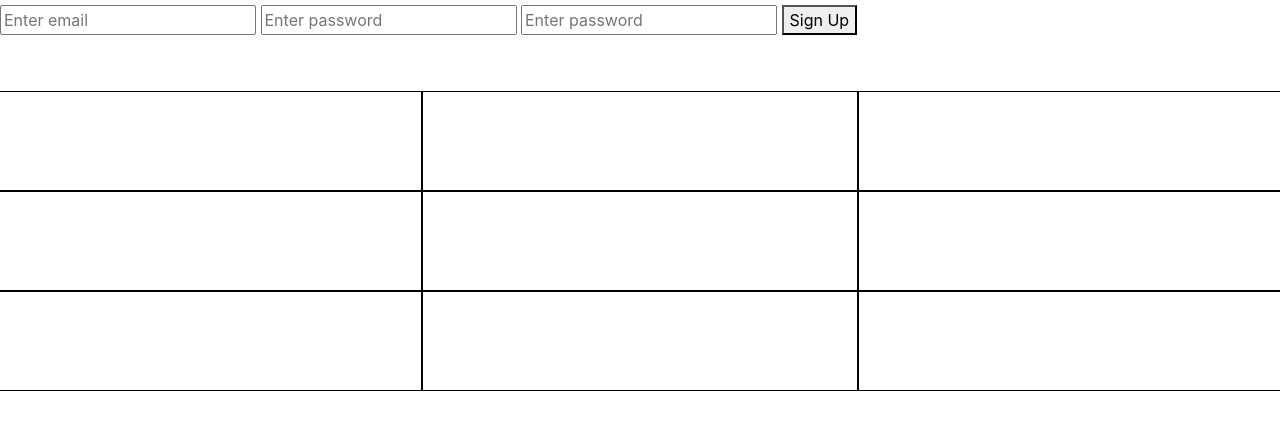
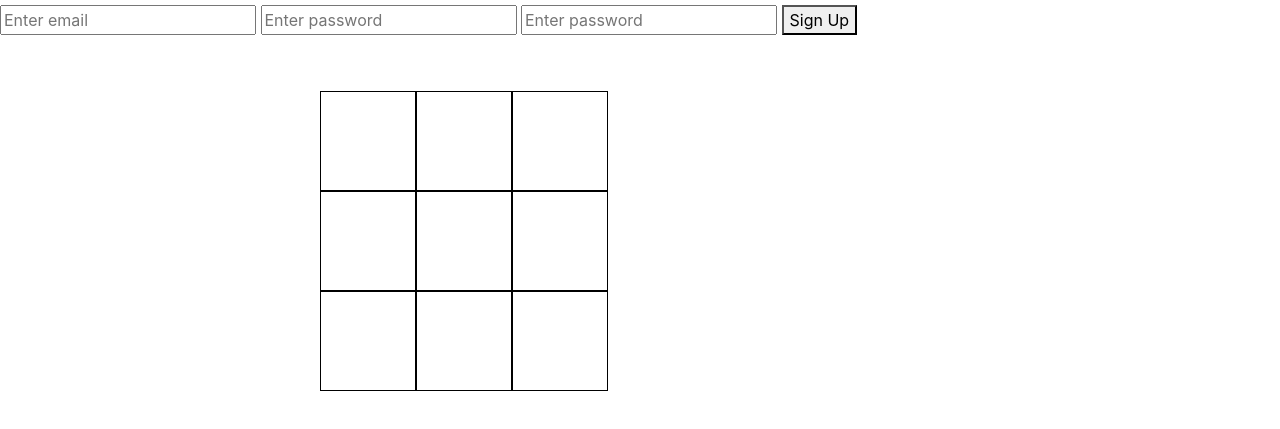
Before and after one commit to yingsongsana/tic-tac-toe-client, a website built with webpack: page index.html in a window 1280 px wide. Shown: the part 97-526 px from the top of the page. Built offline with nearby package versions, Linux system fonts and the light colour scheme.

Commit message:
Tweaked the game board in CSS
Board is now semi squares. The board changes dimension slightly which
each click/play, will have to adjust. Would like to have it be dead
center of page. Also, started code on figuring out how to say board is
full... not very successful

```diff
--- a/assets/scripts/ui.js
+++ b/assets/scripts/ui.js
@@ -2,8 +2,6 @@
 
 const userMessage = function (newText) {
   $('#game-message').text(newText)
-  $('#game-massage').removeClass('alt_alert')
-  $('#game-massage').addClass('alert')
 }
 const alertMessage = function (newText) {
   $('#alert-message').text(newText)
--- a/assets/styles/index.scss
+++ b/assets/styles/index.scss
@@ -1,4 +1,5 @@
 @import '~bootstrap/scss/bootstrap';
+
 
 .success {
   color: green;
@@ -8,11 +9,15 @@
   color: red;
 }
 
+.game-board {
+  position: absolute;
+  margin-left: 25%;
+  margin-right: 25%;
+}
+
 .box {
   align-items: center;
   background-color: none;
   border: 1px solid black;
-  display: flex;
   height: 100px;
-  justify-content: center;
 }
```
Also changed, not shown: assets/scripts/events.js (+10 -0 lines), index.html (+1 -0 lines).
